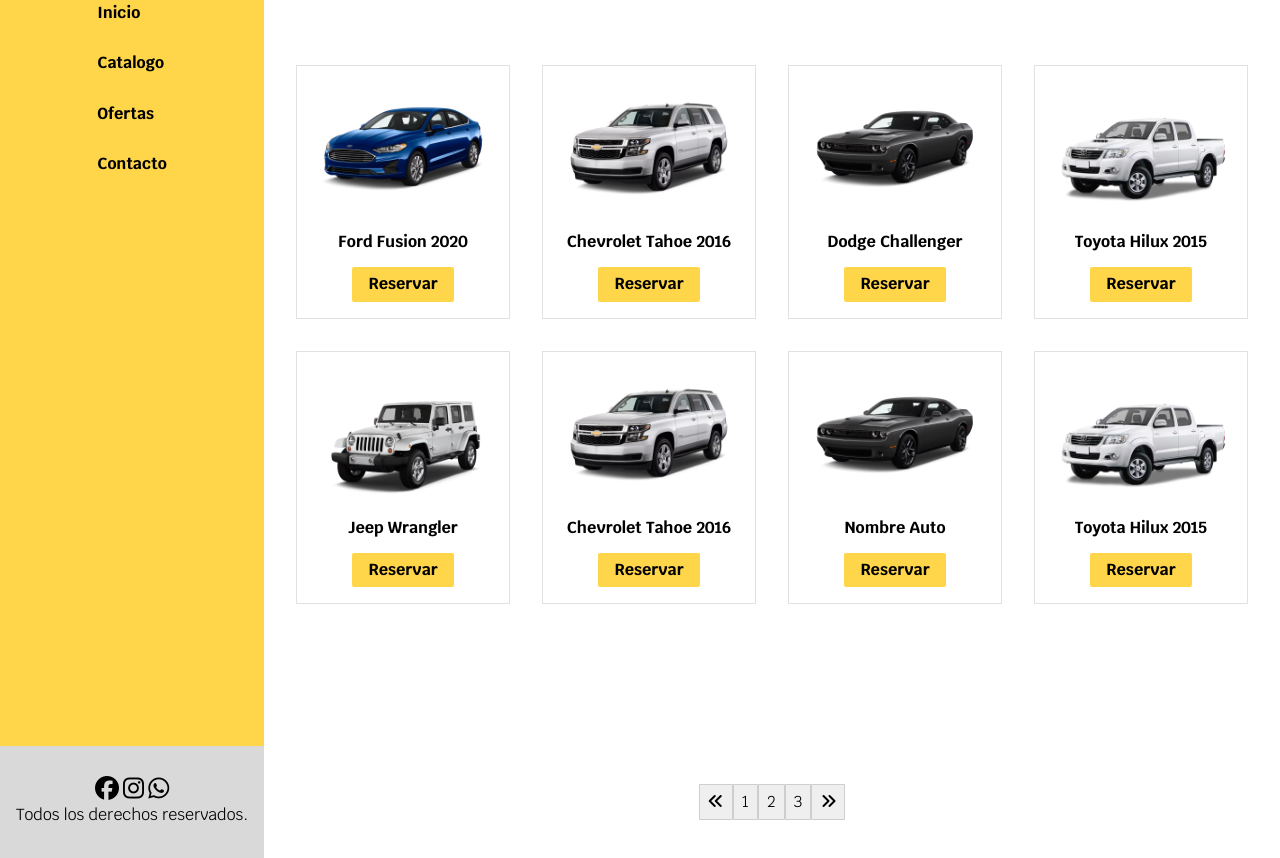
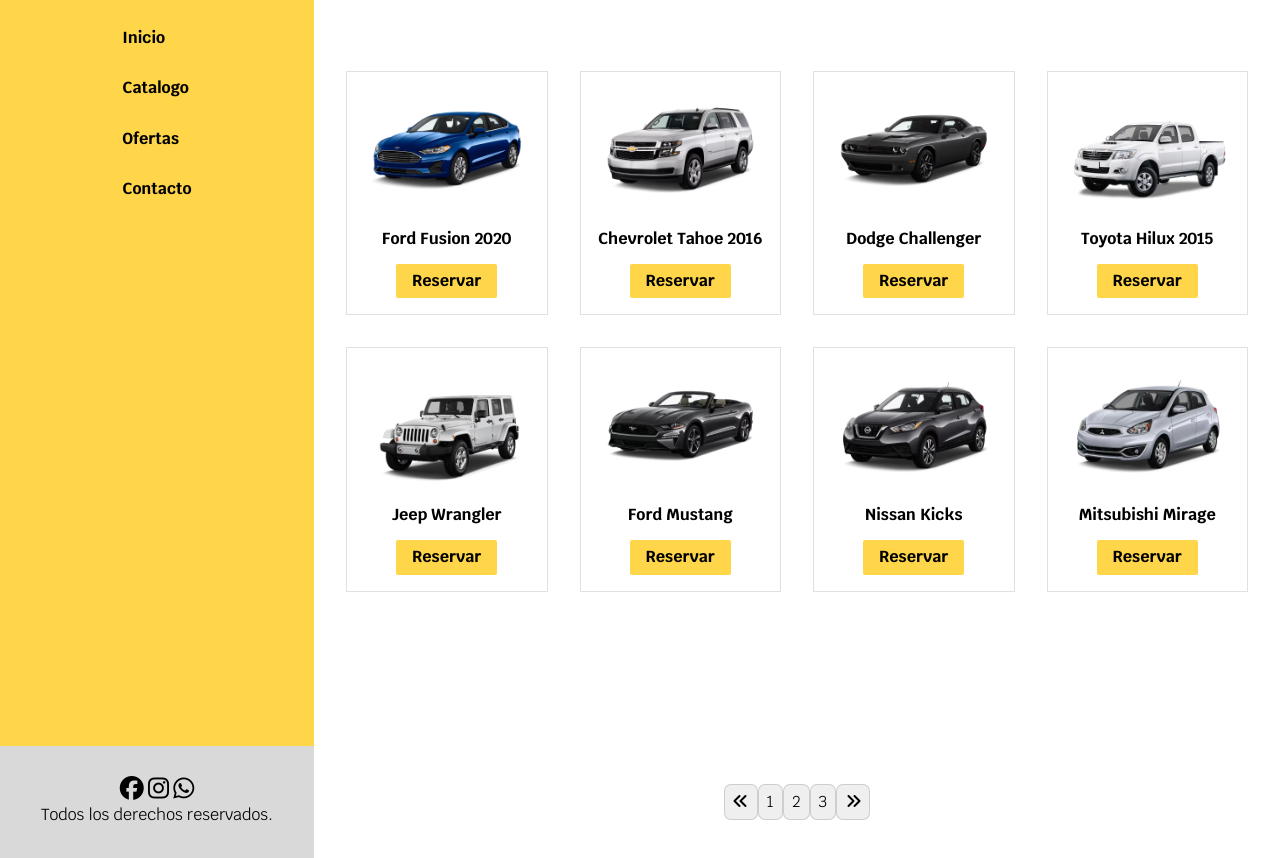
Before and after one commit to cristianrozas-cr/Car-Rental-MediaQueries, a plain HTML site: page index.html in a window 1280 px wide. Shown: the part 118-976 px from the top of the page. Drawn offline with Linux system fonts and the light colour scheme.

Commit message:
Se agregan imágenes

```diff
--- a/assets/css/styles.css
+++ b/assets/css/styles.css
@@ -24,6 +24,7 @@
     "header"
     "filtro"
     "main"
+    "pages"
     "footer";
 }
 
@@ -70,13 +71,16 @@
         display: flex;
         flex-direction: column;
     }
+    .menu-desktop a:hover{
+        color: var(--secundario)
+    }
     .menu-desktop a{
         text-decoration: none;
         color: black;
         margin: 1rem;
     }
     .container-header img{
-        width: 150px;
+        width: 250px;
 
     }
 }
@@ -169,23 +173,25 @@
 /* Page number */
 
 .page-number{
-    display: none;
+    display: flex;
+    justify-content: center;
+    align-items: center;
     grid-area: pages;
+    margin: 20px;
+}
+
+.page-number button{
+    border: 1px solid rgba(128, 128, 128, 0.302);
+    border-radius: 7px;
+    padding: .5rem;
+    width: 80%;
 }
 
 @media (min-width: 576px) {
-    .page-number{
-        display: flex;
-        justify-content: center;
-        align-items: center;
-    }
-    .page-number button{
-        border: 1px solid rgba(128, 128, 128, 0.302);
-        border-radius: 1px;
-        padding: .5rem;
-    }
+     .page-number button{
+        width: auto;
 }
-
+}
 /* Footer */
 .container-footer{
     display: flex;
--- a/index.html
+++ b/index.html
@@ -73,18 +73,18 @@
           <button>Reservar</button>
         </div>
         <div class="container-auto">
-          <img src="./assets/img/CHEVROLET_TAHOE_2016.avif" alt="" />
-          <p>Chevrolet Tahoe 2016</p>
+          <img src="./assets/img/1543605919377.avif" alt="" />
+          <p>Ford Mustang</p>
           <button>Reservar</button>
         </div>
         <div class="container-auto">
-          <img src="./assets/img/1574880314547.avif" alt="" />
-          <p>Nombre Auto</p>
+          <img src="./assets/img/1618262879339.avif" alt="" />
+          <p>Nissan Kicks</p>
           <button>Reservar</button>
         </div>
         <div class="container-auto">
-          <img src="./assets/img/TOYO_HILU_2015.avif" alt="" />
-          <p>Toyota Hilux 2015</p>
+          <img src="./assets/img/1492780366644.avif" alt="" />
+          <p>Mitsubishi Mirage</p>
           <button>Reservar</button>
         </div>
       </main>
```
Also changed, not shown: assets/img/1492780366644.avif (added), assets/img/1543605919377.avif (added), assets/img/1618262879339.avif (added).
